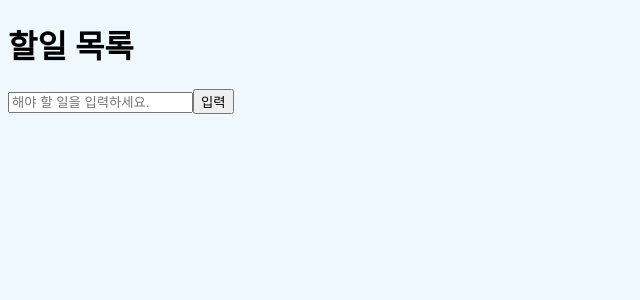
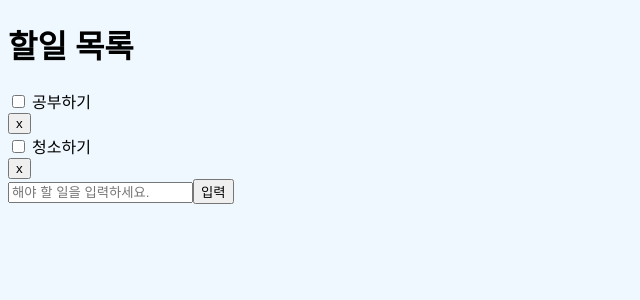
Before and after one commit to youjeong-Jeong/react-todo-app, a React (Create React App) app: page / in a window 1280 px wide. Shown: the top 300 px of the page, without its empty margins (0-640 px from the left). Built offline with nearby package versions, Linux system fonts and the light colour scheme.

Commit message:
Drag and Drop기능 추가, List 컴포넌트 생성해서 리액트 불변성 지키기, React.memo를 이용해서 렌더링 최적화

```diff
--- a/package.json
+++ b/package.json
@@ -7,6 +7,7 @@
     "@testing-library/react": "^13.4.0",
     "@testing-library/user-event": "^13.5.0",
     "react": "^18.2.0",
+    "react-beautiful-dnd": "^13.1.1",
     "react-dom": "^18.2.0",
     "react-scripts": "5.0.1",
     "web-vitals": "^2.1.4"
--- a/src/App.js
+++ b/src/App.js
@@ -1,11 +1,22 @@
 import React, { useState } from "react";
 import "./App.css";
-import List from "./components/List";
-import From from "./components/Form";
+import Lists from "./components/Lists";
+import Form from "./components/Form";
 
 export default function App() {
-
-  const [todoData, setTodoData] = useState([]);
+  console.log('App Component');
+  const [todoData, setTodoData] = useState([
+    {
+      id: "1",
+      title: "공부하기",
+      completed: false
+    },
+    {
+      id: "2",
+      title: "청소하기",
+      completed: false
+    }
+  ]);
   const [value, setValue] = useState("");
 
 
@@ -33,9 +44,9 @@ export default function App() {
           <h1>할일 목록</h1>
         </div>
 
-        <List todoData={todoData} setTodoData={setTodoData} />
+        <Lists todoData={todoData} setTodoData={setTodoData} />
 
-        <From handleSubmit={handleSubmit} value={value} setValue={setValue} />
+        <Form handleSubmit={handleSubmit} value={value} setValue={setValue} />
 
       </div>
     </div>
--- a/src/components/Form.js
+++ b/src/components/Form.js
@@ -1,7 +1,8 @@
 import React from 'react'
 
-export default function From({handleSubmit, value, setValue}) {
+export default function Form({handleSubmit, value, setValue}) {
 
+    console.log('Forom Component')
     const handleChange = (e) => {
         console.log('e', e.target.value);
         setValue(e.target.value);
--- a/src/components/List.js
+++ b/src/components/List.js
@@ -1,7 +1,9 @@
 import React from 'react'
 
-export default function List({ todoData, setTodoData }) {
-
+const List = React.memo(({
+    id, title, completed, todoData, setTodoData, provided, snapshot
+}) => {
+    console.log('List Component');
     const handleClick = (id) => {
         let newTodoData = todoData.filter((data) => data.id !== id);
         console.log('newTodoData', newTodoData);
@@ -20,24 +22,24 @@ export default function List({ todoData, setTodoData }) {
     }
 
     return (
-    <div>
-      {todoData.map((data) => (
-        <div key={data.id}>
-          <div className='flex items-center justify-between w-full px-4 py-1 my-2 text-gray-6000 bg-gray-100 border rounded'>
-            <div className="tems-center">
+        <div
+            key={id} {...provided.draggableProps}
+            ref={provided.innerRef} {...provided.dragHandleProps}
+            className={`${snapshot.isDragging ? "bg-gray-400" : "bg-gray-100"} flex items-center justify-between w-full px-4 py-1 my-2 text-gray-6000 bg-gray-100 border rounded`}>
+
+            <div className="items-center">
                 <input type="checkbox"
-                onChange={() => handleCompleChange(data.id)}
+                    onChange={() => handleCompleChange(id)}
                     defaultChecked={false} />
                 {" "}
-              <span className={data.completed ? "line-through" : undefined}>{data.title}</span>
+                <span className={completed ? "line-through" : undefined}>{title}</span>
             </div>
 
             <div>
-              <button className="px-4 py-2 float-right" onClick={() => handleClick(data.id)}>x</button>
+                <button className="px-4 py-2 float-right" onClick={() => handleClick(id)}>x</button>
             </div>
         </div>
-        </div>
-      ))}
-    </div>
-  )
-}
+    );
+});
+
+export default List
--- /dev/null
+++ b/src/components/Lists.js
@@ -0,0 +1,60 @@
+import React from 'react'
+import { DragDropContext, Draggable, Droppable } from 'react-beautiful-dnd';
+import List from "./List"
+
+const Lists = React.memo(({ todoData, setTodoData }) => {
+  console.log('Lists Component');
+  const handleEnd = (result) => {
+    console.log(`result`, result)
+
+    //목적지가 없으면(이벤트 취소) 이 함수를 종료합니다
+    if(!result.destination) return;
+
+    // 리액트 불변성을 지켜주기 위해 새로운 todoData 생성
+    const newTodoData = [...todoData];
+
+    //1. 변경시키는 아이템을 배열에서 지우기
+    //2. return 값으로 지워진 아이템을 잡아주기
+    const [reorderedItem] = newTodoData.splice(result.source.index, 1)
+
+    // 원하는 자리에 reorderedItem을 insert 해주기
+    newTodoData.splice(result.destination.index, 0, reorderedItem)
+    setTodoData(newTodoData)
+  }
+
+  return (
+    <div>
+      <DragDropContext onDragEnd={handleEnd}>
+        <Droppable droppableId="to-dos">
+          {(provided) => (
+            <div {...provided.droppableProps} ref={provided.innerRef}>
+              {todoData.map((data, index) => (
+                <Draggable
+                  key={data.id}
+                  draggableId={data.id.toString()}
+                  index={index}
+                >
+                  {(provided, snapshot) => (
+                    <List
+                      ket={data.id}
+                      id={data.id}
+                      title={data.title}
+                      completed={data.completed}
+                      todoData={todoData}
+                      setTodoData={setTodoData}
+                      provided={provided}
+                      snapshot={snapshot}
+                    />
+                  )}
+                </Draggable>
+              ))}
+              {provided.placeholder}
+            </div>
+          )}
+        </Droppable>
+      </DragDropContext>
+    </div >
+  );
+});
+
+export default Lists
--- a/src/index.js
+++ b/src/index.js
@@ -6,9 +6,9 @@ import reportWebVitals from './reportWebVitals';
 
 const root = ReactDOM.createRoot(document.getElementById('root'));
 root.render(
-  <React.StrictMode>
+
     <App />
-  </React.StrictMode>
+
 );
 
 // If you want to start measuring performance in your app, pass a function
```
Also changed, not shown: src/index.css (line endings or trailing spaces), 1 other file (tests, documents, lock files or other folders). Lines whose indentation alone changed are shown as unchanged.
